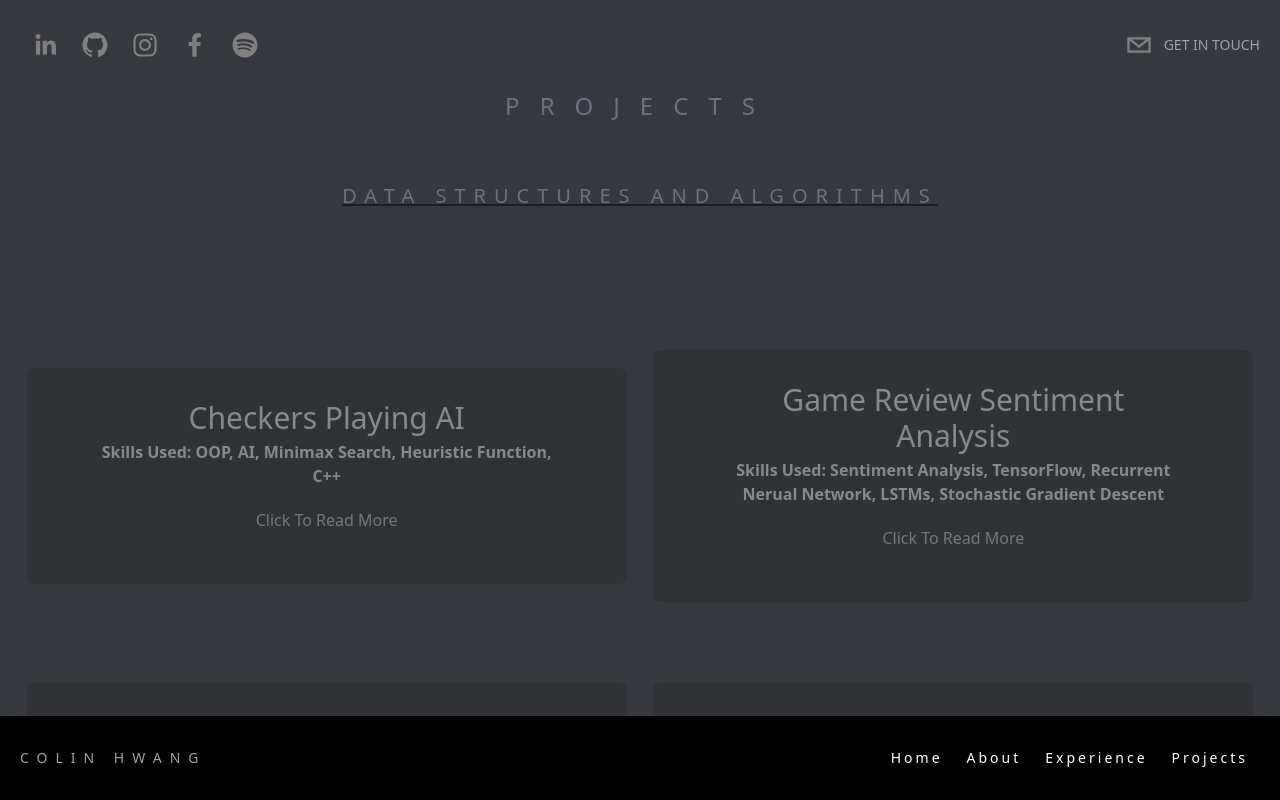
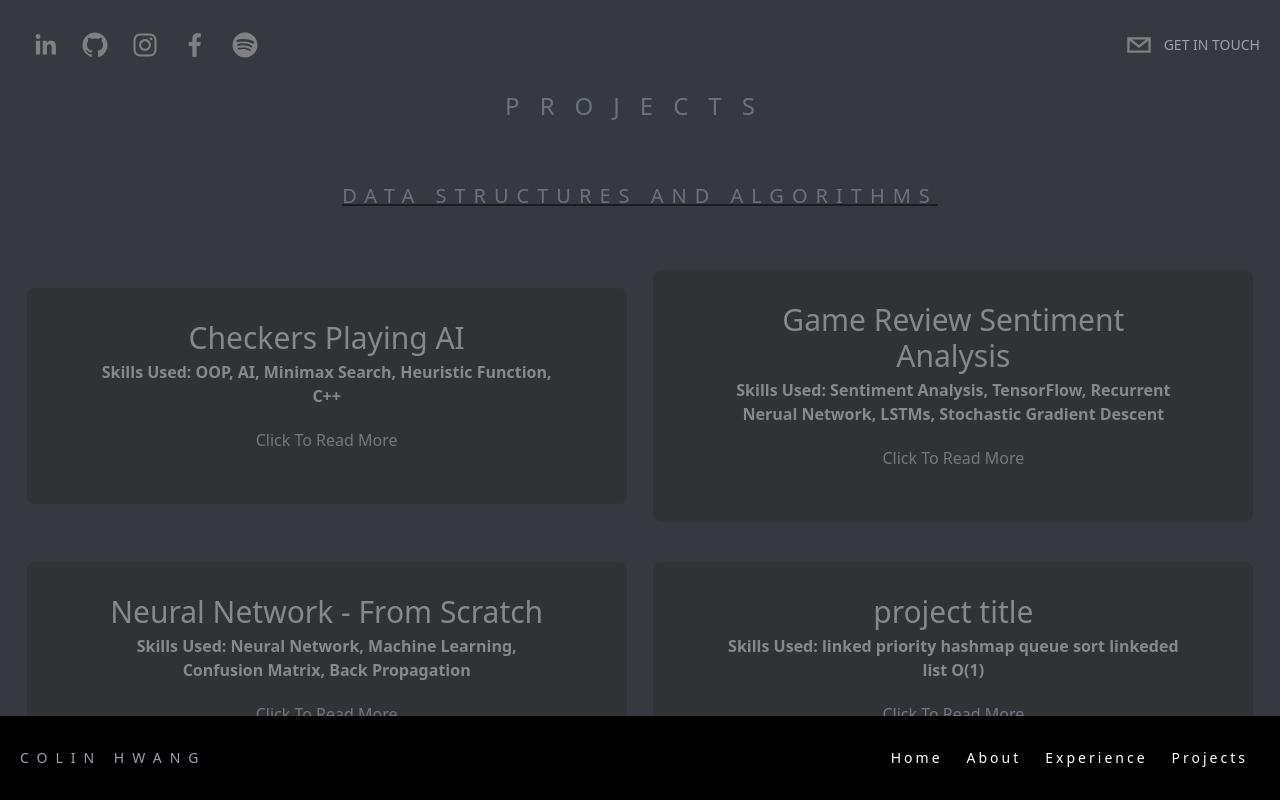
Before and after one commit to colinh09/Personal-Website, a Next.js app: page /Projects in a window 1280 px wide. Built offline with nearby package versions, Linux system fonts and the light colour scheme.

Commit message:
please please please

```diff
--- a/components/BackgroundCircles.tsx
+++ b/components/BackgroundCircles.tsx
@@ -18,8 +18,8 @@ function BackgroundCircles({}: Props) {
             duration: 2.5,
         }}
     className = "relative flex justify-center items-center">
-        <div className="absolute border border-[#333333] rounded-full h-[400px] w-[400px] lg:h-[610px] lg:w-[610px] mt-64"/>
-        <div className="absolute rounded-full border border-[#228C22] opacity-20 lg:h-[680px] lg:w-[680px] h-[470px] w-[470px] mt-64 animate-pulse"/>
+        <div className="absolute border border-[#333333] rounded-full h-[0px] w-[0px] lg:h-[610px] lg:w-[610px] mt-64"/>
+        <div className="absolute rounded-full border border-[#228C22] opacity-20 lg:h-[680px] lg:w-[680px] h-[0px] w-[0px] mt-64 animate-pulse"/>
     </motion.div>
   )
 }
--- a/components/Header.tsx
+++ b/components/Header.tsx
@@ -7,7 +7,7 @@ type Props = {}
 
 function Header({}: Props) {
   return (
-<header className="sticky top-0 flex items-start p-5 justify-between max-w-7xl mx-auto z-20 xl:items-center">
+<header className="sticky top-0 flex items-start lg:p-5 p-2 justify-between max-w-7xl mx-auto z-20 xl:items-center">
         <motion.div
         initial={{
           opacity: 0,
--- a/pages/Experience.tsx
+++ b/pages/Experience.tsx
@@ -16,7 +16,7 @@ const Home: NextPage = () => {
                         EXPERIENCE
                     </h3>
                 </div>
-                <div className="flex relative text-center md:text-left md:flex-row max-w-7xl px-10 pb-10 justify-evenly mx-auto items-center">
+                <div className="flex relative text-center md:text-left md:flex-row max-w-7xl px-10 pb-5 justify-evenly mx-auto items-center">
                     <h3 className="relative lg:top-5 top-2 tracking-[3px] text-gray-500 text-xl ">
                         To view my resume, click
                         <span className='text-xl uppercase tracking-widest text-gray-500 hover:text-[#228C22]/40'>
--- a/pages/Projects.tsx
+++ b/pages/Projects.tsx
@@ -21,13 +21,13 @@ const Home: NextPage = () => {
 
 
                 {/* ----------------- DATA STRUCTURES AND ALGORITHMS ---------------------*/}
-                <div className="flex flex-col relative text-center md:text-left md:flex-row max-w-7xl px-10 pb-20 justify-evenly mx-auto items-center">
+                <div className="flex flex-col relative text-center md:text-left md:flex-row max-w-7xl px-10 pb-10 justify-evenly mx-auto items-center">
                     <h3 className="relative lg:top-5 top-2 uppercase tracking-[8px] text-gray-500 text-xl underline decoration-[#000000]/50">
                         Data Structures and Algorithms
                     </h3>
                 </div>
 
-                <div className = "w-full flex xl:pt-20 lg:pt-15 md:pt-10 pt-10 flex-col md:text-left md:flex-row justify-evenly mx-auto items-center">
+                <div className = "w-full flex xl:pt-15 lg:pt-10 md:pt-5 pt-5 flex-col md:text-left md:flex-row justify-evenly mx-auto items-center">
                     <ProjectCard title = "Checkers Playing AI" skills = "OOP, AI, Minimax Search, Heuristic Function, C++" link = {"https://github.com/colinh09/AI-Checkers"}
                     bullet_one="Implemented a game playing program in C++ that plays checkers against the user with the capability to win against
                     an above average player. Capable of making moves two/three turns in advance."
@@ -45,7 +45,7 @@ const Home: NextPage = () => {
                     />
                 </div>
 
-                <div className = "w-full flex xl:pt-20 lg:pt-15 md:pt-10 pt-10 flex-col md:text-left md:flex-row justify-evenly mx-auto items-center">
+                <div className = "w-full flex xl:pt-15 lg:pt-10 md:pt-5 pt-5 flex-col md:text-left md:flex-row justify-evenly mx-auto items-center">
                     <ProjectCard title = "Neural Network - From Scratch" skills = "Neural Network, Machine Learning, Confusion Matrix, Back Propagation" link = {"https://github.com/colinh09/AI-Neural-Network"}
                     bullet_one="Developed a program that allows for the testing and training of a neural network consisting of one hidden layer. The program prompts the user for a set of parameters, such as the number of epochs, a learning rate, and a training
                     file, that will determine how well the neural network learns."
@@ -66,13 +66,13 @@ const Home: NextPage = () => {
 
 
                 {/* ----------------- MACHINE LEARNING ---------------------*/}
-                <div className="flex flex-col relative text-center md:text-left md:flex-row max-w-7xl px-10 pb-20 justify-evenly mx-auto items-center">
+                <div className="flex flex-col relative text-center md:text-left md:flex-row max-w-7xl px-10 pb-10 justify-evenly mx-auto items-center">
                     <h3 className="relative top-24 uppercase tracking-[8px] text-gray-500 text-xl underline decoration-[#000000]/50">
                         Machine Learning
                     </h3>
                 </div>
 
-                <div className = "w-full flex xl:pt-20 lg:pt-15 md:pt-10 pt-10 flex-col md:text-left md:flex-row justify-evenly mx-auto items-center">
+                <div className = "w-full flex xl:pt-15 lg:pt-10 md:pt-5 pt-5 flex-col md:text-left md:flex-row justify-evenly mx-auto items-center">
                 <ProjectCard title = "Game Review Sentiment Analysis"
                     skills = "Sentiment Analysis, TensorFlow, Recurrent Nerual Network, LSTMs, Stochastic Gradient Descent"
                     link = {"https://github.com/colinh09/Natural-Language-Processing/tree/main/Sentiment-Analysis"}
@@ -94,13 +94,13 @@ const Home: NextPage = () => {
 
 
                 {/* ----------------- WEB APPS ---------------------*/}
-                <div className="flex flex-col relative text-center md:text-left md:flex-row max-w-7xl px-10 pb-20 justify-evenly mx-auto items-center">
+                <div className="flex flex-col relative text-center md:text-left md:flex-row max-w-7xl px-10 pb-10 justify-evenly mx-auto items-center">
                     <h3 className="relative top-24 uppercase tracking-[8px] text-gray-500 text-xl underline decoration-[#000000]/50">
                         Web Apps / Web Development
                     </h3>
                 </div>
 
-                <div className = "w-full flex xl:pt-20 lg:pt-15 md:pt-10 pt-10 flex-col md:text-left md:flex-row justify-evenly mx-auto items-center">
+                <div className = "w-full flex xl:pt-15 lg:pt-10 md:pt-5 pt-5 flex-col md:text-left md:flex-row justify-evenly mx-auto items-center">
                     <ProjectCard title = "project title" skills = "linked priority hashmap queue sort linkeded list O(1)" link = {"https://github.com/colinh09"}
                     bullet_one="bullet one"
                     bullet_two="bullet two"
@@ -117,7 +117,7 @@ const Home: NextPage = () => {
 
 
                 {/* ----------------- GAME DEV  ---------------------*/}
-                <div className="flex flex-col relative text-center md:text-left md:flex-row max-w-7xl px-10 pb-20 justify-evenly mx-auto items-center">
+                <div className="flex flex-col relative text-center md:text-left md:flex-row max-w-7xl px-10 pb-10 justify-evenly mx-auto items-center">
                     <h3 className="relative top-24 uppercase tracking-[8px] text-gray-500 text-xl underline decoration-[#000000]/50">
                         Game Development (Coming Soon!)
                     </h3>
```
